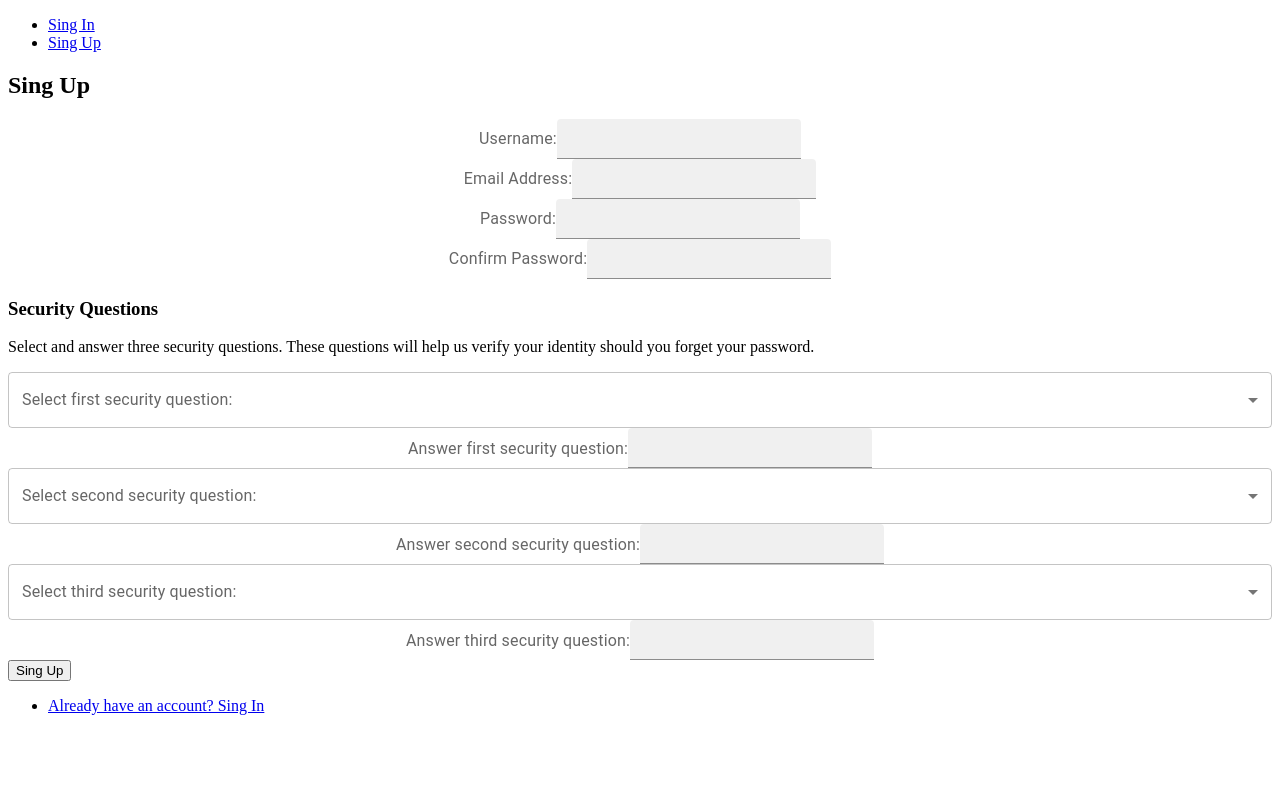
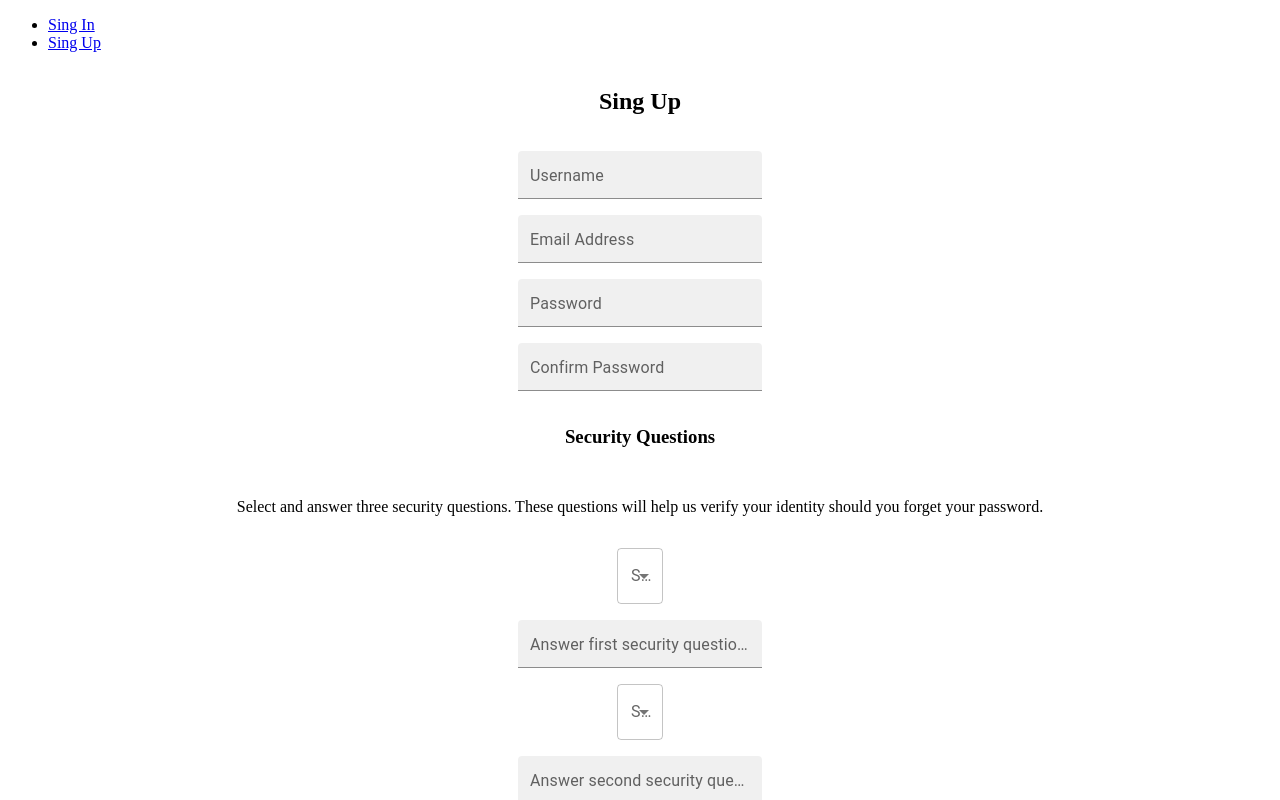
Before and after one commit to Amir-Aminian/schedule-assistant, a React (Create React App) app: page /singUp in a window 1280 px wide. Shown: the top 800 px of the page. Built offline with nearby package versions, Linux system fonts and the light colour scheme.

Commit message:
added grid layout to the components

```diff
--- a/src/components/authentication/SingIn.js
+++ b/src/components/authentication/SingIn.js
@@ -8,12 +8,8 @@ const SingIn = () => {
             <Grid item>
                 <h2>Sing In</h2>
             </Grid>
-            <Grid item>
-                <InputForm type="text" id="username" text="Username:" />
-            </Grid>
-            <Grid item>
-                <InputForm type="password" id="password" text="Password:" />
-            </Grid>
+            <InputForm type="text" id="username" label="Username" />
+            <InputForm type="password" id="password" label="Password" />
             <Grid item>
                 <Link to={"/forgotPassword"}>Forgot Your Password?</Link>
             </Grid>
--- a/src/components/authentication/SingUp.js
+++ b/src/components/authentication/SingUp.js
@@ -1,36 +1,39 @@
 import InputForm from "../forms/InputForm";
 import DropDownForm from "../forms/DropDownInputForm";
 import { Link } from "react-router-dom";
+import { Button, Grid } from "@mui/material";
 
 const SingUp = () => {
     const securityQuestions = ["Please Select", "In what city were you born?", "What is the name of your favorite pet?", "What is your mother's maiden name?", "What high school did you attend?", "What was the name of your elementary school?", "What was the make of your first car?", "What was your favorite food as a child?", "Where did you meet your spouse?", "What year was your father (or mother) born?"];
 
     return (
-        <>
-            <form className="singUp">
+        <Grid container direction="column" alignItems="center" justifyContent="center" spacing={2}>
+            <Grid item>
                 <h2>Sing Up</h2>
-                <InputForm type="text" nameId="username" text="Username:" />
-                <InputForm type="text" nameId="emailAddress" text="Email Address:" />
-                <InputForm type="text" nameId="password" text="Password:" />
-                <InputForm type="text" nameId="confirmPassword" text="Confirm Password:" />
+            </Grid>
+            <InputForm type="text" id="username" label="Username" />
+            <InputForm type="text" id="emailAddress" label="Email Address" />
+            <InputForm type="text" id="password" label="Password" />
+            <InputForm type="text" id="confirmPassword" label="Confirm Password" />
+            <Grid item>
                 <h3>Security Questions</h3>
+            </Grid>
+            <Grid item>
                 <p>Select and answer three security questions. These questions will help us verify your identity should you forget your password.</p>
-                <DropDownForm id={1} name={"firstSecurityQuestion"} label={"Select first security question:"} options={securityQuestions} />
-                <InputForm type="text" nameId="firstSecurityAnswer" text="Answer first security question:" />
-                <DropDownForm id={2} name={"secondSecurityQuestion"} label={"Select second security question:"} options={securityQuestions} />
-                <InputForm type="text" nameId="secondSecurityAnswer" text="Answer second security question:" />
-                <DropDownForm id={3} name={"thirdSecurityQuestion"} label={"Select third security question:"} options={securityQuestions} />
-                <InputForm type="text" nameId="thirdSecurityAnswer" text="Answer third security question:" />
-                <input type="button" value={"Sing Up"} />
-            </form>
-            <nav>
-                <ul>
-                    <li>
-                        <Link to={"/"}>Already have an account? Sing In</Link>
-                    </li>
-                </ul>
-            </nav>
-        </>
+            </Grid>
+            <DropDownForm id={1} label={"Select first security question:"} options={securityQuestions} />
+            <InputForm type="text" id="firstSecurityAnswer" label="Answer first security question:" />
+            <DropDownForm id={2} label={"Select second security question:"} options={securityQuestions} />
+            <InputForm type="text" id="secondSecurityAnswer" label="Answer second security question:" />
+            <DropDownForm id={3} label={"Select third security question:"} options={securityQuestions} />
+            <InputForm type="text" id="thirdSecurityAnswer" label="Answer third security question:" />
+            <Grid item>
+                <Link to={"/"}>Already have an account? Sing In</Link>
+            </Grid>
+            <Grid item>
+                <Button variant="contained" size="small" onClick={() => alert()}>Sing Up</Button>
+            </Grid>
+        </Grid>
     );
 }
 
--- a/src/components/forms/DropDownInputForm.js
+++ b/src/components/forms/DropDownInputForm.js
@@ -2,7 +2,7 @@ import { Select, MenuItem, FormControl, Grid, InputLabel } from "@mui/material";
 
 const DropDownForm = ({ id, label, options }) => {
     return (
-        <Grid container justifyContent="center">
+        <Grid item>
             <FormControl fullWidth>
                 <InputLabel htmlFor={id+"Label"}>{label}</InputLabel>
                 <Select id={id} labelId={id+"Label"}>
--- a/src/components/forms/InputForm.js
+++ b/src/components/forms/InputForm.js
@@ -1,10 +1,9 @@
-import { InputLabel, TextField, Grid } from '@mui/material';
+import { TextField, Grid } from '@mui/material';
 
-const InputForm = ({ type, id, text }) => {
+const InputForm = ({ type, id, label }) => {
     return (
-        <Grid container direction="row" alignItems="center" justifyContent="center">
-            <InputLabel htmlFor={id}>{text}</InputLabel>
-            <TextField type={type} id={id} variant="filled" size="small" hiddenLabel />
+        <Grid item>
+            <TextField type={type} id={id} label={label} variant="filled" size="small" />
         </Grid>
     )
 }
```
